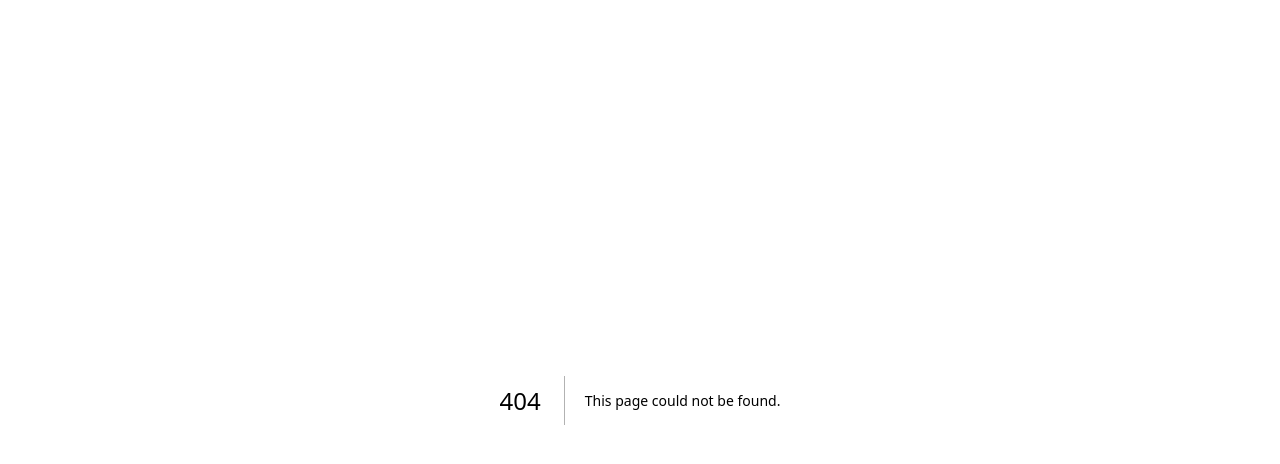
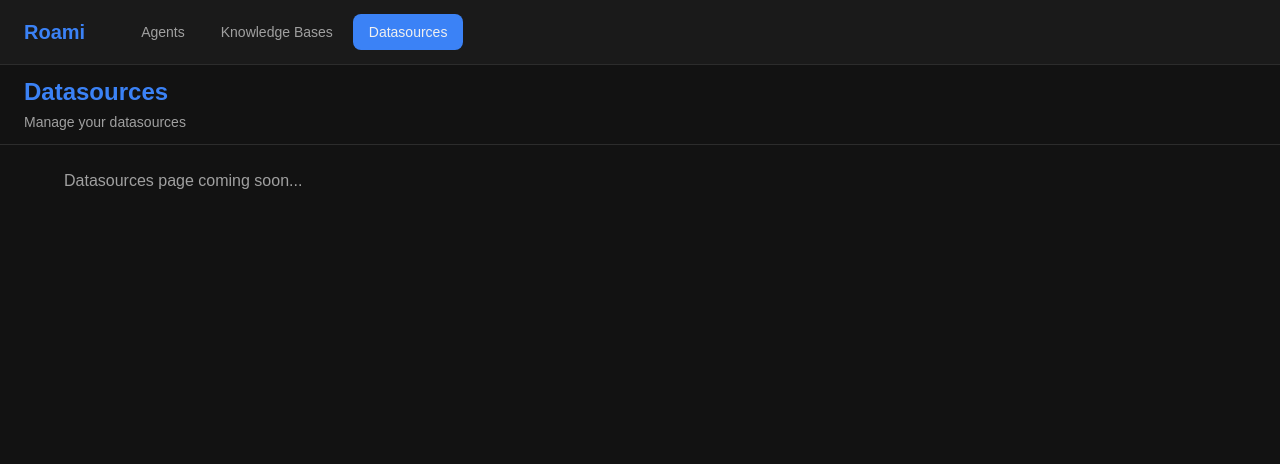
Before and after one commit to mvallejo3/roami.bot, a Next.js app: page /datasources in a window 1280 px wide. Before the commit this address had no page. Shown: the top 464 px of the page. Built offline with nearby package versions, Linux system fonts and the light colour scheme.

Commit message:
add navigation

```diff
--- /dev/null
+++ b/app/datasources/page.tsx
@@ -0,0 +1,21 @@
+import PageHeader from "@/lib/components/PageHeader";
+
+export const dynamic = "force-dynamic";
+
+export default async function DatasourcesPage() {
+  return (
+    <div className="flex flex-col h-screen bg-background text-foreground pt-16">
+      <PageHeader
+        title="Datasources"
+        description="Manage your datasources"
+      />
+      <div className="flex-1 overflow-y-auto px-4 py-6 sm:px-6">
+        <div className="max-w-6xl mx-auto">
+          <p className="text-foreground-secondary">
+            Datasources page coming soon...
+          </p>
+        </div>
+      </div>
+    </div>
+  );
+}
--- /dev/null
+++ b/app/knowledge-bases/page.tsx
@@ -0,0 +1,21 @@
+import PageHeader from "@/lib/components/PageHeader";
+
+export const dynamic = "force-dynamic";
+
+export default async function KnowledgeBasesPage() {
+  return (
+    <div className="flex flex-col h-screen bg-background text-foreground pt-16">
+      <PageHeader
+        title="Knowledge Bases"
+        description="Manage your knowledge bases"
+      />
+      <div className="flex-1 overflow-y-auto px-4 py-6 sm:px-6">
+        <div className="max-w-6xl mx-auto">
+          <p className="text-foreground-secondary">
+            Knowledge bases page coming soon...
+          </p>
+        </div>
+      </div>
+    </div>
+  );
+}
--- a/app/layout.tsx
+++ b/app/layout.tsx
@@ -1,6 +1,7 @@
 import type { Metadata, Viewport } from "next";
 import "./globals.css";
 import { Providers } from "./providers";
+import Navigation from "@/lib/components/Navigation";
 
 export const metadata: Metadata = {
   title: "Roami - AI Agent Chat",
@@ -43,7 +44,10 @@ export default function RootLayout({
         <meta name="mobile-web-app-capable" content="yes" />
       </head>
       <body className="antialiased">
-        <Providers>{children}</Providers>
+        <Providers>
+          <Navigation />
+          {children}
+        </Providers>
       </body>
     </html>
   );
--- a/lib/components/AgentChat/index.tsx
+++ b/lib/components/AgentChat/index.tsx
@@ -201,7 +201,7 @@ export default function AgentChat({ agent, apiKey, agentId }: AgentChatProps) {
   return (
     <div
       className="flex flex-col h-screen bg-background text-foreground"
-      style={{ paddingTop: isStandalone ? "36px" : "0" }}
+      style={{ paddingTop: isStandalone ? "100px" : "64px" }}
     >
       {/* Header */}
       <PageHeader
--- a/lib/components/DashboardPage/index.tsx
+++ b/lib/components/DashboardPage/index.tsx
@@ -20,7 +20,7 @@ export default function DashboardPage({ agents }: DashboardPageProps) {
     >
       {/* Header */}
       <PageHeader
-        title="Roami"
+        title="Agents"
         description="AI Agent Dashboard"
         rightAction={
           <button
--- a/lib/components/KnowledgeBasePageContent/index.tsx
+++ b/lib/components/KnowledgeBasePageContent/index.tsx
@@ -38,7 +38,7 @@ export default function KnowledgeBasePageContent({
   return (
     <div
       className="flex flex-col h-screen bg-background text-foreground"
-      style={{ paddingTop: isStandalone ? "36px" : "0" }}
+      style={{ paddingTop: isStandalone ? "100px" : "64px" }}
     >
       {/* Header */}
       <PageHeader
--- /dev/null
+++ b/lib/components/Navigation/index.tsx
@@ -0,0 +1,55 @@
+"use client";
+
+import Link from "next/link";
+import { usePathname } from "next/navigation";
+
+interface NavItem {
+  label: string;
+  href: string;
+}
+
+const navItems: NavItem[] = [
+  { label: "Agents", href: "/" },
+  { label: "Knowledge Bases", href: "/knowledge-bases" },
+  { label: "Datasources", href: "/datasources" },
+];
+
+export default function Navigation() {
+  const pathname = usePathname();
+
+  return (
+    <nav className="fixed top-0 left-0 right-0 z-50 bg-background-secondary border-b border-divider">
+      <div className="max-w-7xl mx-auto px-4 sm:px-6">
+        <div className="flex items-center gap-6 h-16">
+          <Link
+            href="/"
+            className="text-xl font-semibold text-accent-primary mr-4"
+          >
+            Roami
+          </Link>
+          <div className="flex items-center gap-1">
+            {navItems.map((item) => {
+              const isActive =
+                item.href === "/"
+                  ? pathname === "/"
+                  : pathname.startsWith(item.href);
+              return (
+                <Link
+                  key={item.href}
+                  href={item.href}
+                  className={`px-4 py-2 rounded-lg text-sm font-medium transition-colors ${
+                    isActive
+                      ? "bg-accent-primary text-foreground-bright"
+                      : "text-foreground-secondary hover:text-foreground hover:bg-background"
+                  }`}
+                >
+                  {item.label}
+                </Link>
+              );
+            })}
+          </div>
+        </div>
+      </div>
+    </nav>
+  );
+}
```
